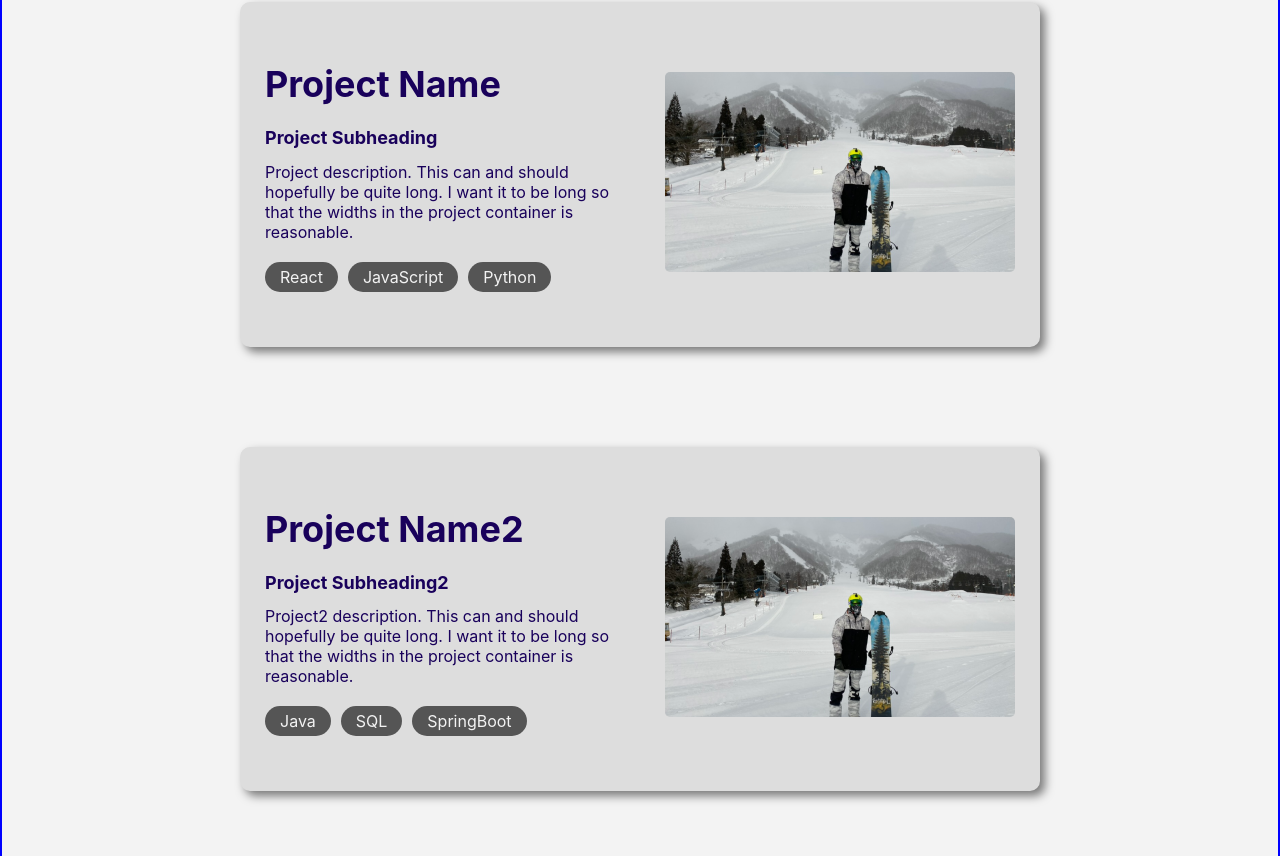
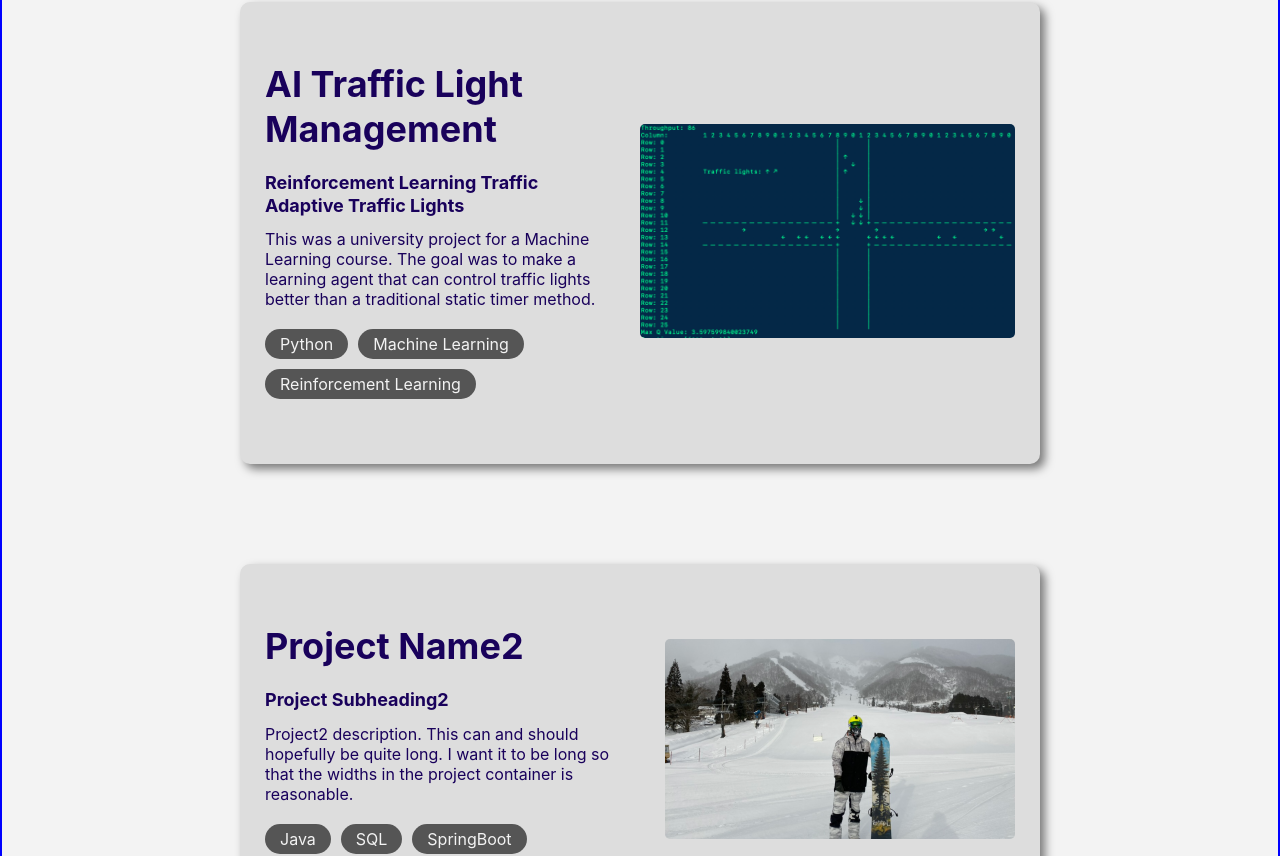
Before and after one commit to SkippaT/TheTrentiverse, a React (Vite) app: page / in a window 1280 px wide. Shown: the part 1000-1856 px from the top of the page. Built offline with nearby package versions, Linux system fonts and the light colour scheme.

Commit message:
Minor upgrades to project.jsx

```diff
--- a/src/components/Project.jsx
+++ b/src/components/Project.jsx
@@ -6,7 +6,7 @@ import classes from './Project.module.css';
 
 export default function Project({
     name,
-    sub,
+    subheading,
     description,
     image,
     imageDescription,
@@ -27,7 +27,7 @@ export default function Project({
         >
             <div className={`${classes.descriptionSplit} ${classes.split}`}>
                 <h1>{name}</h1>
-                <h3>{sub}</h3>
+                <h3>{subheading}</h3>
                 <p>{description}</p>
                 <div className={classes.skills}>
                     {skills.map((skill) => (
--- a/src/components/Project.module.css
+++ b/src/components/Project.module.css
@@ -52,6 +52,10 @@
     gap: 10px;
 }
 
+.project li {
+    margin-bottom: 10px;
+}
+
 .project .tag {
     background-color: #555555;
     color: #f3f3f3;
--- a/src/projects.js
+++ b/src/projects.js
@@ -1,21 +1,34 @@
 import snowboard from "./assets/snowboard.png";
+import sixIntersection from "./assets/RLIntersection/SixLaneIntersection.png"
 
 export const PROJECTS = [
     {
-        name: "Project Name",
-        sub: "Project Subheading",
-        description: "Project description. This can and should hopefully be quite long. I want it to be long so that the widths in the project container is reasonable.",
-        image: snowboard,
-        imageDescription: "Picture of me snowboarding",
+        name: "AI Traffic Light Management",
+        subheading: "Reinforcement Learning Traffic Adaptive Traffic Lights",
+        description: "This was a university project for a Machine Learning course. The goal was to make a learning agent that can control traffic lights better than a traditional static timer method.",
+        image: sixIntersection,
+        imageDescription: "Screenshot of intersection used for AI model",
         skills: [
-            "React",
-            "JavaScript",
-            "Python"
+            "Python",
+            "Machine Learning",
+            "Reinforcement Learning"
         ]
     },
     {
         name: "Project Name2",
-        sub: "Project Subheading2",
+        subheading: "Project Subheading2",
+        description: "Project2 description. This can and should hopefully be quite long. I want it to be long so that the widths in the project container is reasonable.",
+        image: snowboard,
+        imageDescription: "Picture of me snowboarding",
+        skills: [
+            "Java",
+            "SQL",
+            "SpringBoot"
+        ]
+    },
+    {
+        name: "Project Name2",
+        subheading: "Project Subheading2",
         description: "Project2 description. This can and should hopefully be quite long. I want it to be long so that the widths in the project container is reasonable.",
         image: snowboard,
         imageDescription: "Picture of me snowboarding",
```
Also changed, not shown: src/assets/RLIntersection/SixLaneIntersection.png (added), src/assets/RLIntersection/SixLaneIntersectionResult.png (added).
